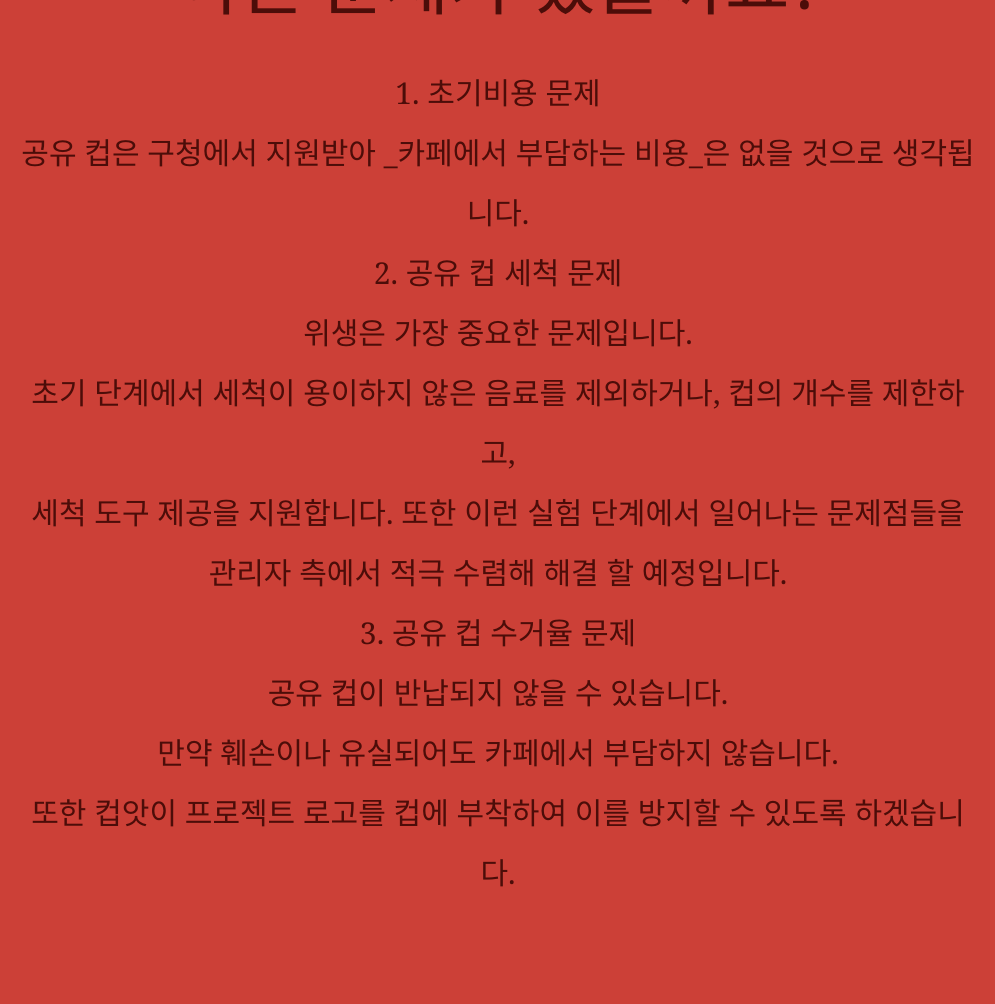
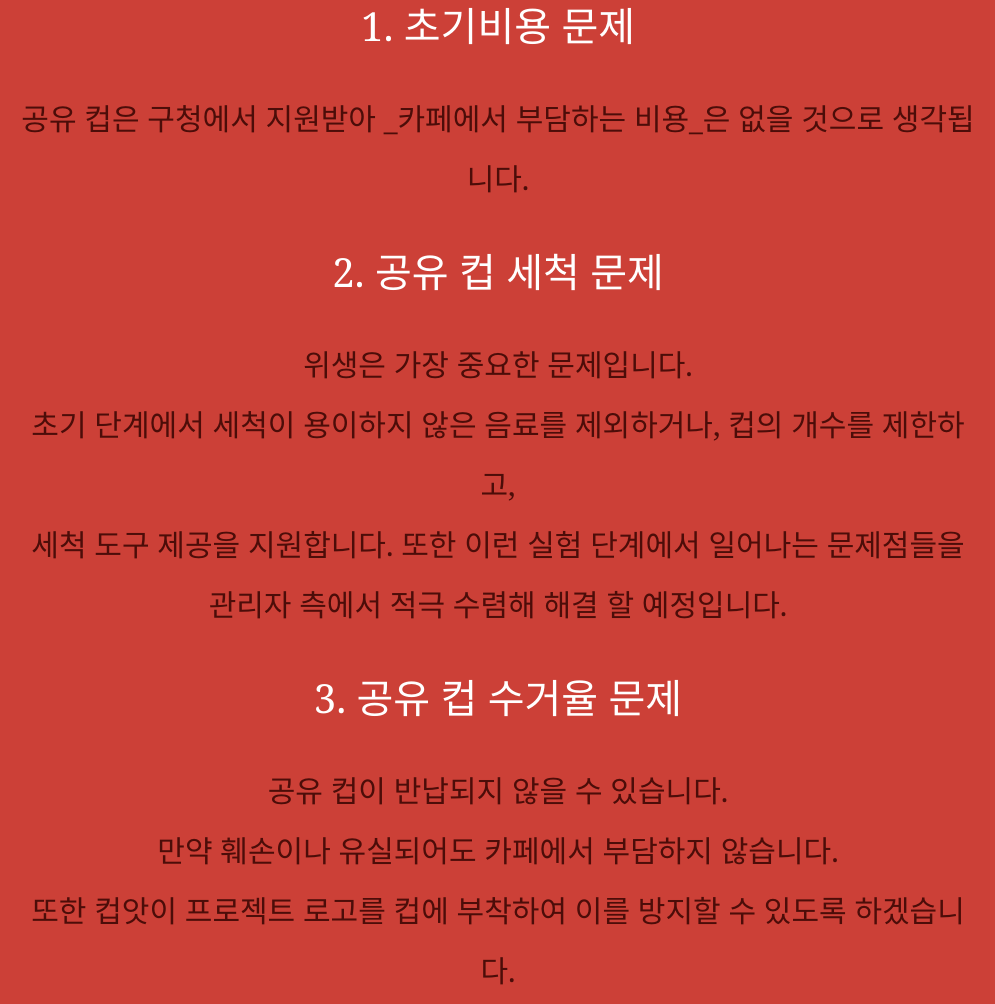
Before and after one commit to to-go-cups/to-go-cups.github.io, a plain HTML site: page index.html in a window 1280 px wide. Shown: the part 9161-10165 px from the top of the page, without its empty margins (142-1137 px from the left). Drawn offline with nearby package versions, Linux system fonts and the light colour scheme; a web font is replaced by a local one.

Commit message:
revise_index

```diff
--- a/index.html
+++ b/index.html
@@ -138,37 +138,36 @@
 
 					이 150원은 소비자에게 할인을, 카페에게 지출 비용 감소를 유도합니다.<br />
 
-					두번째로, 환경 오염을 줄이기 위한 활동 참여로 이미지 상승이나 홍보 효과 등을<br />
+					두번째로, 환경 오염을 줄이기 위한 활동 참여로 <br />
 
-					기대할 수 있습니다.
+					이미지 상승이나 홍보 효과 등을 기대할 수 있습니다.
 			</p>
 			</p>
 		</div>
 		<a name="add"></a>
 		<div class="scrollblock block-add">
 			<h2>어떤 문제가 있을까요?</h2>
+			<h3>1. 초기비용 문제</h3>
 				<p>
-				1. 초기비용 문제<br/ >
-
-				공유 컵은 구청에서 지원받아 _카페에서 부담하는 비용_은 없을 것으로 생각됩니다.<br/ >
-
-				2. 공유 컵 세척 문제<br/ >
-
+					공유 컵은 구청에서 지원받아 _카페에서 부담하는 비용_은 없을 것으로 생각됩니다.
+				</p>
+			<h3>2. 공유 컵 세척 문제</h3>
+				<p>
 					위생은 가장 중요한 문제입니다.<br/ >
 
 					초기 단계에서 세척이 용이하지 않은 음료를 제외하거나, 컵의 개수를 제한하고,<br/ >
 
 					세척 도구 제공을 지원합니다. 또한 이런 실험 단계에서 일어나는 문제점들을 <br/ >
 
-				관리자 측에서 적극 수렴해 해결 할 예정입니다.<br/ >
-
-				3. 공유 컵 수거율 문제<br/ >
-
+					관리자 측에서 적극 수렴해 해결 할 예정입니다.
+				</p>
+			<h3>3. 공유 컵 수거율 문제</h3>
+				<p>
 					공유 컵이 반납되지 않을 수 있습니다.<br/ >
 
 					만약 훼손이나 유실되어도 카페에서 부담하지 않습니다. <br/ >
 
-				또한 컵앗이 프로젝트 로고를 컵에 부착하여 이를 방지할 수 있도록 하겠습니다.<br/ >
+					또한 컵앗이 프로젝트 로고를 컵에 부착하여 이를 방지할 수 있도록 하겠습니다.
 				</p>
 		</div>
 		<a name="push"></a>
```
Lines whose indentation alone changed are shown as unchanged.
